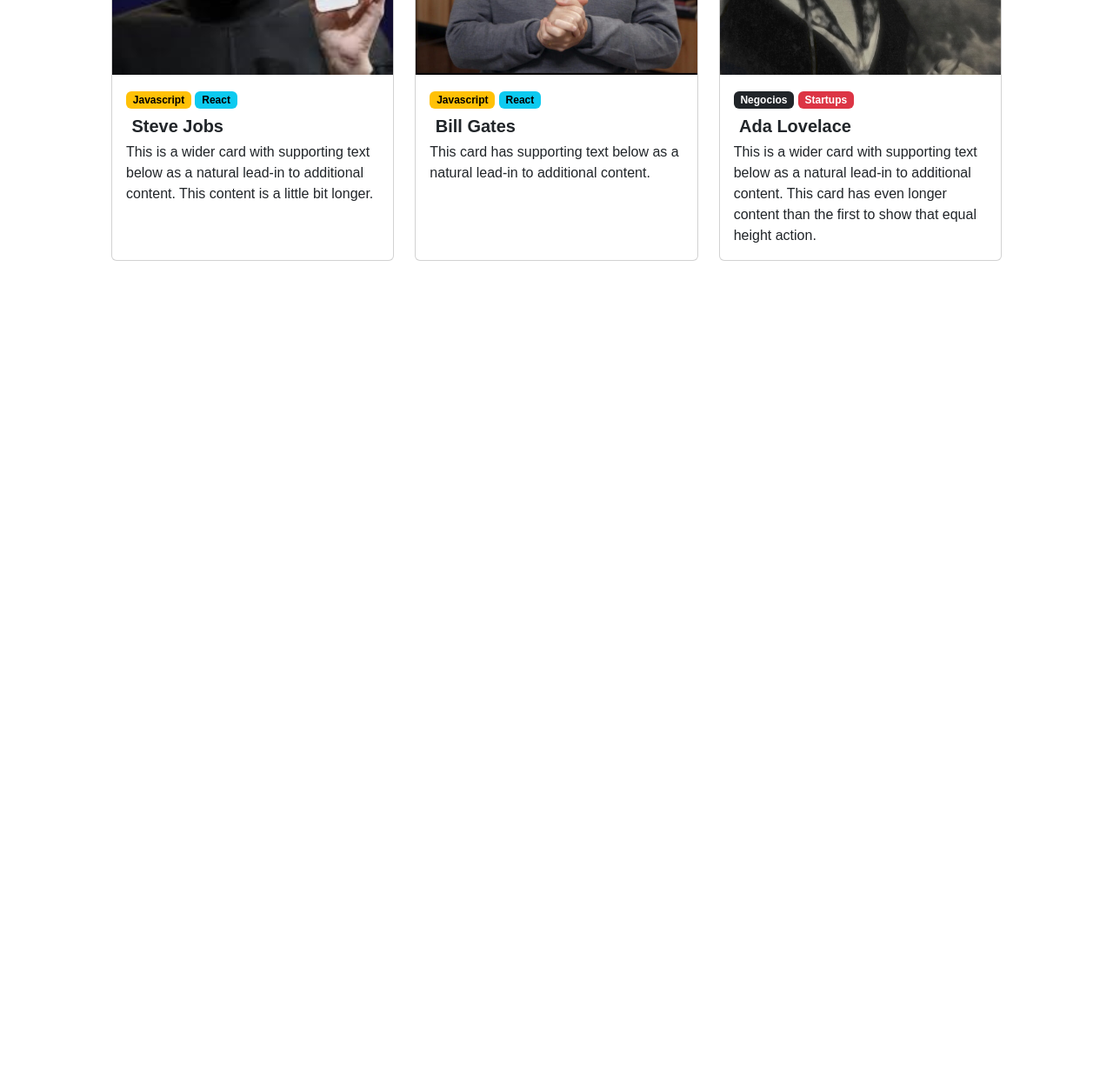
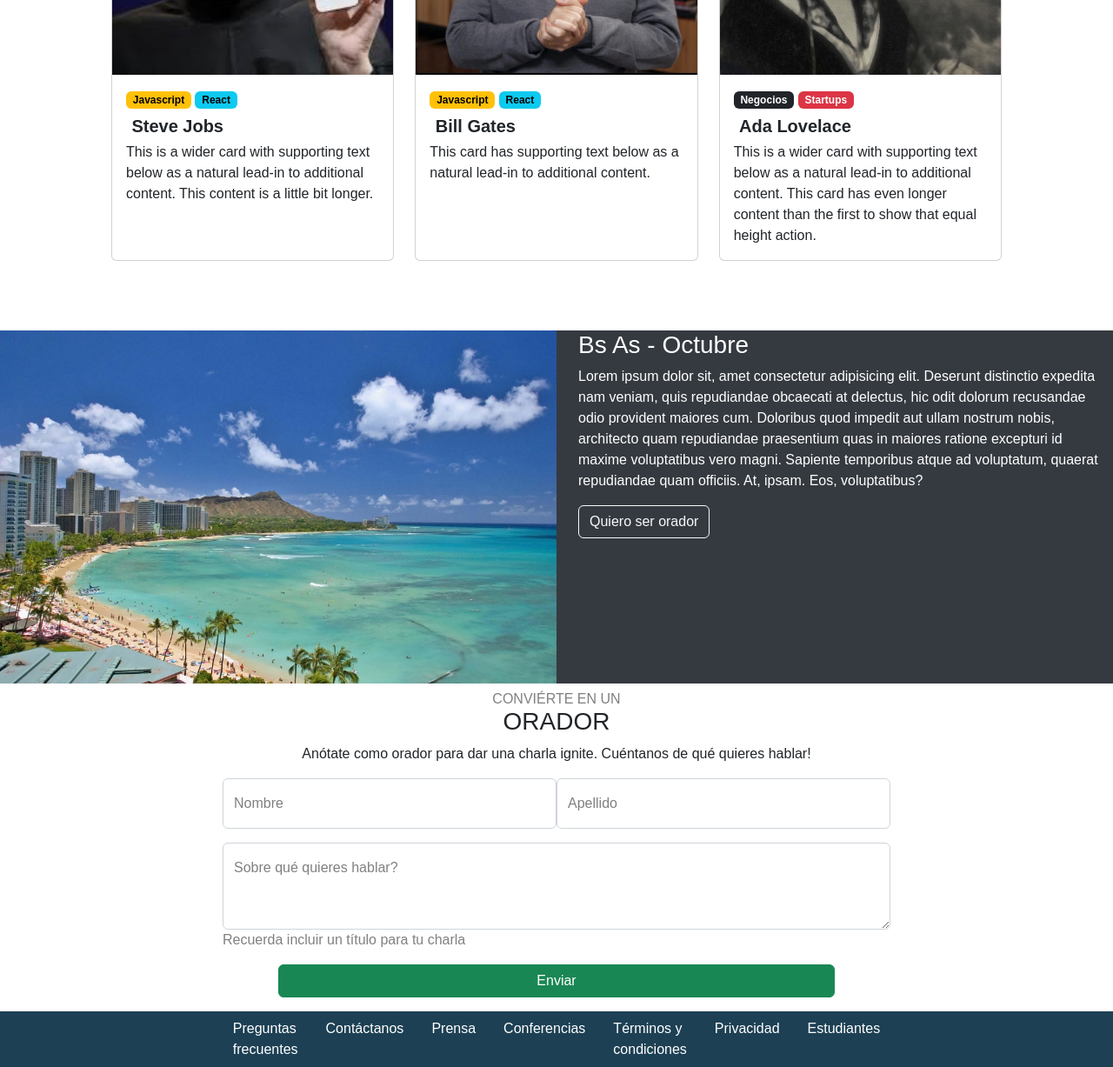
Before and after one commit to sosanahuel/codoacodoFront, a plain HTML site: page index.html in a window 1280 px wide. Shown: the part 1373-2600 px from the top of the page at 87% size. Before the commit the page ends 1673 px from the top, so only its background shows below. Drawn offline with nearby package versions, Linux system fonts and the light colour scheme.

Commit message:
agregado de form y footer

```diff
--- a/css/style.css
+++ b/css/style.css
@@ -62,7 +62,7 @@ body {
 }
 
 .carousel-inner img {
-    filter: brightness(65%);
+    filter: brightness(45%);
 }
 
 /*oradores*/
@@ -70,8 +70,68 @@ body {
 .row {
     padding-left: 10%;
     padding-right: 10%;
+    padding-bottom: 5rem;
 }
 
 .row h5 {
     margin: 0.4rem;
 }
+
+/*img doble*/
+
+.imgText{
+   display: flex;
+   background: #353a40;
+
+}
+
+.imgText .text {
+    color: white;
+    padding-left: 25px;
+}
+
+.imgText img {
+    width: 50%;
+    height: auto;
+}
+
+/*formulario*/
+
+.nombreA{
+    display: flex;
+    justify-content: center;
+}
+
+.form-floating {
+    width: 30%;
+    color: grey;
+}
+
+.hablar {
+    display: flex;
+    justify-content: center;
+}
+
+.hablar .form-floating {
+    width: 60%;
+}
+
+.formText2 p{
+    color: grey;
+    padding-left: 20%;
+}
+
+/*footer*/
+
+footer{
+    background-color: #1d4054;
+    margin-top: 1rem;
+}
+
+.nav-link {
+    color: white;
+}
+
+.nav-link a {
+    padding-left: 1rem;
+}
--- a/index.html
+++ b/index.html
@@ -160,15 +160,93 @@
     </div>
   </div>
 
+  <!--Img doble-->
 
 
+  <div class="imgText">
 
+    <img src="./img/doble/honolulu.jpg" alt="honolulu">
 
+    <div class="text">
 
+      <h3>Bs As - Octubre</h3>
+      <p>Lorem ipsum dolor sit, amet consectetur adipisicing elit. Deserunt distinctio expedita nam veniam, quis
+        repudiandae obcaecati at delectus, hic odit dolorum recusandae odio provident maiores cum. Doloribus quod
+        impedit
+        aut ullam nostrum nobis, architecto quam repudiandae praesentium quas in maiores ratione excepturi id maxime
+        voluptatibus vero magni. Sapiente temporibus atque ad voluptatum, quaerat repudiandae quam officiis. At,
+        ipsam.
+        Eos, voluptatibus?</p>
 
+      <button type="button" class="btn btn-outline-light">Quiero ser orador</button>
 
+    </div>
 
+  </div>
 
+  <!--MID-->
+
+  <nav class="mid">
+    <h6>conviérte en un</h6>
+    <h3>ORADOR</h3>
+  </nav>
+
+  <!--formulario-->
+  <span class="formText"><p style="text-align: center;">Anótate como orador para dar una charla ignite. Cuéntanos de qué quieres hablar!</p></span>
+  <div class="nombreA">
+    <div class="form-floating mb-3">
+      <input type="email" class="form-control" id="floatingInput" placeholder="name@example.com">
+      <label for="floatingInput">Nombre</label>
+    </div>
+    <div class="form-floating">
+      <input type="password" class="form-control" id="floatingPassword" placeholder="Password">
+      <label for="floatingPassword">Apellido</label>
+    </div>
+  </div>
+
+  <div class="hablar">
+    <div class="form-floating">
+      <textarea class="form-control" placeholder="Leave a comment here" id="floatingTextarea2"
+        style="height: 100px"></textarea>
+      <label for="floatingTextarea2">Sobre qué quieres hablar?</label>
+    </div>
+  </div>
+
+  <span class="formText2"><p>Recuerda incluir un título para tu charla</p></span>
+
+  <div class="d-grid gap-2 col-6 mx-auto">
+
+    <button class="btn btn-success" type="button">Enviar</button>
+
+  </div>
+
+  <footer>
+
+    <ul class="nav justify-content-center">
+      <li class="nav-item">
+        <a class="nav-link active" aria-current="page" href="#">Preguntas <br> frecuentes</a>
+      </li>
+      <li class="nav-item">
+        <a class="nav-link" href="#"> Contáctanos</a>
+      </li>
+      <li class="nav-item">
+        <a class="nav-link" href="#">Prensa</a>
+      </li>
+      <li class="nav-item">
+        <a class="nav-link" href="#">Conferencias</a>
+      </li>
+      <li class="nav-item">
+        <a class="nav-link" href="#">Términos y <br> condiciones</a>
+      </li>
+      <li class="nav-item">
+        <a class="nav-link" href="#">Privacidad</a>
+      </li>
+      <li class="nav-item">
+        <a class="nav-link" href="#">Estudiantes</a>
+      </li>
+    </ul>
+
+  </footer>
 
   <!--booststrap-->
   <script src="https://cdn.jsdelivr.net/npm/bootstrap@5.2.1/dist/js/bootstrap.bundle.min.js"
```
Also changed, not shown: img/doble/honolulu.jpg (renamed from img/honolulu.jpg).
